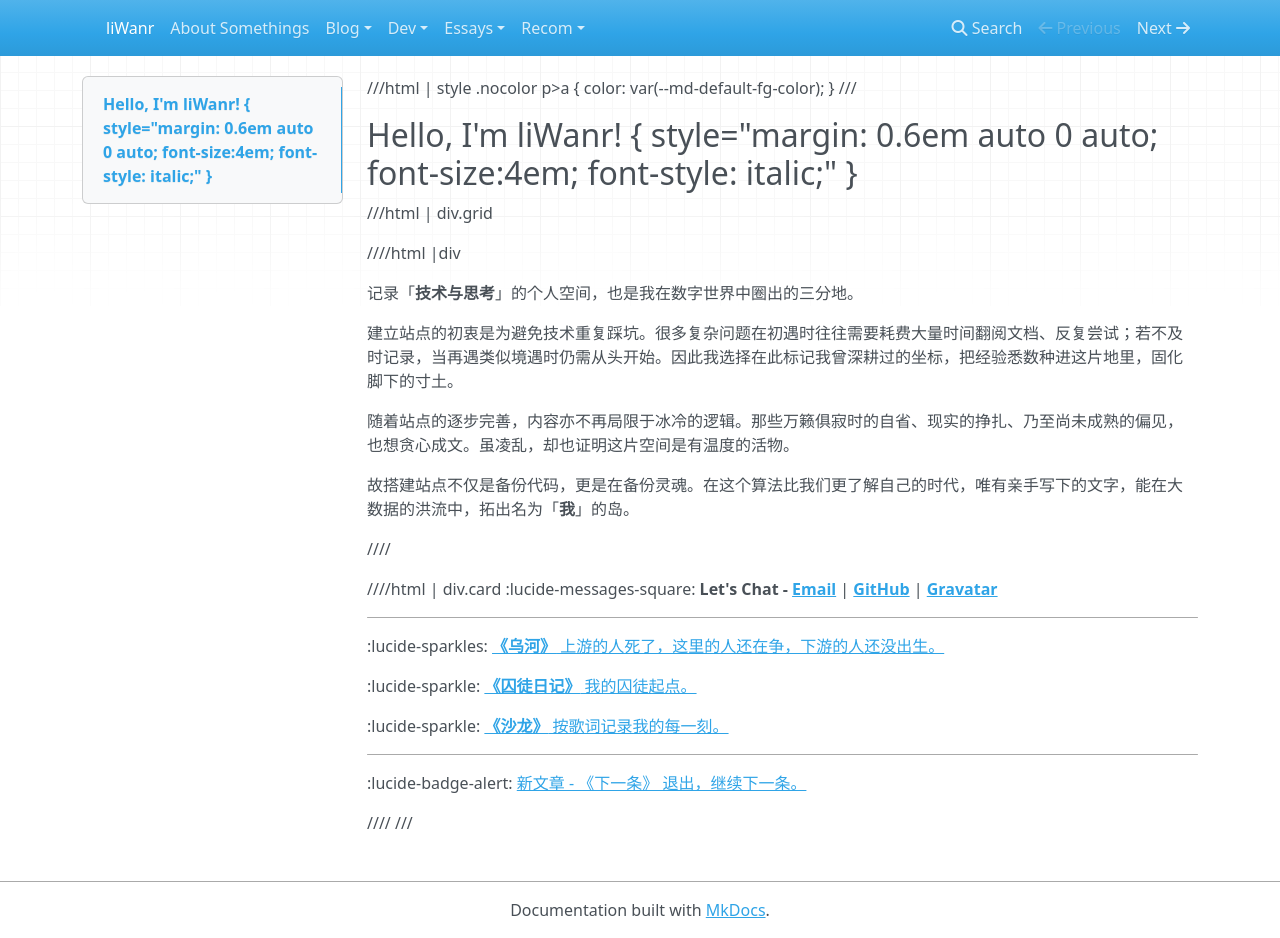
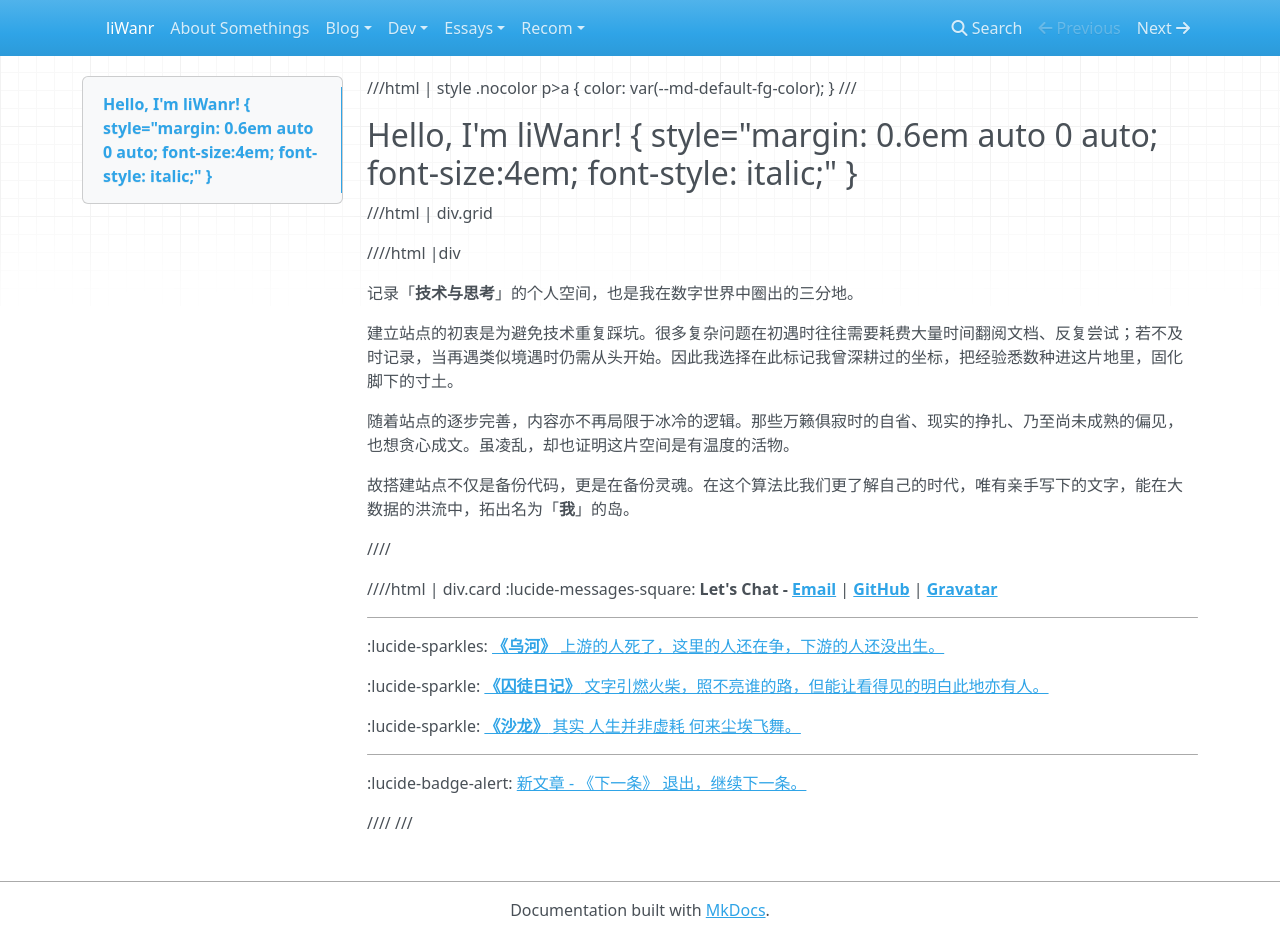
Before and after one commit to liWanr/liWanr.github.io, an MkDocs documentation site: the page built from docs/index.md, in a window 1280 px wide and 938 px high. Built offline with MkDocs 1.6.1, drawn with Linux system fonts in a browser that asks for light colours; nearby versions of some CDN libraries.

Commit message:
update: 改改文章描述语句

```diff
--- a/docs/index.md
+++ b/docs/index.md
@@ -41,9 +41,9 @@ hide:
 
 :lucide-sparkles: [**《乌河》** 上游的人死了，这里的人还在争，下游的人还没出生。](/essays/2026/the-black-river/)
 
-:lucide-sparkle: [**《囚徒日记》** 我的囚徒起点。](/essays/2026/Captive-Journal/)
+:lucide-sparkle: [**《囚徒日记》** 文字引燃火柴，照不亮谁的路，但能让看得见的明白此地亦有人。](/essays/2026/Captive-Journal/)
 
-:lucide-sparkle: [**《沙龙》** 按歌词记录我的每一刻。](/blog/posts/shalong/)
+:lucide-sparkle: [**《沙龙》** 其实 人生并非虚耗 何来尘埃飞舞。](/blog/posts/shalong/)
 
 <hr style="height: 0rem;border-radius: 5px; background-color: var(--md-primary-fg-color);">
 
```
